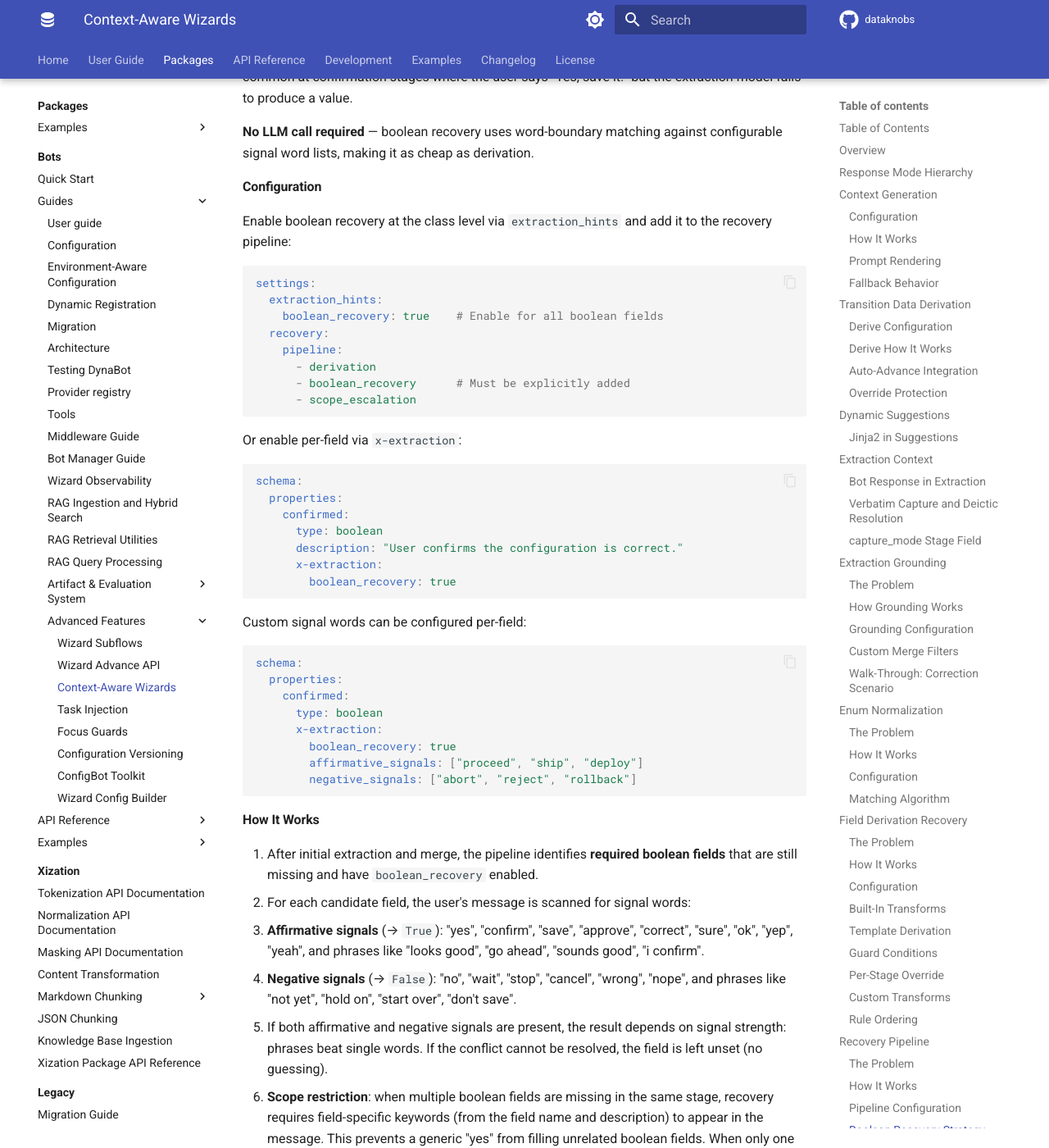
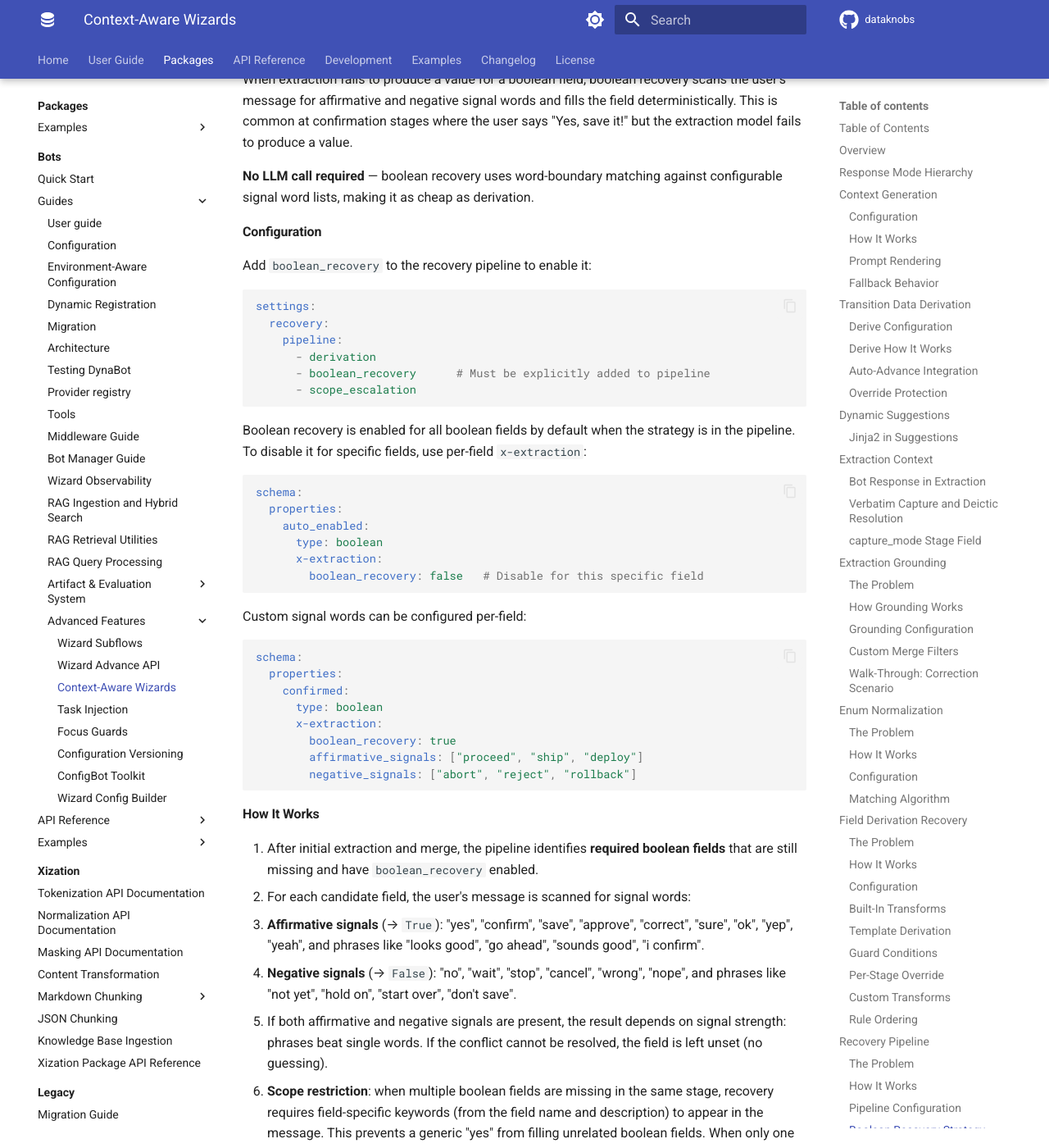
Before and after one commit to KBS-Labs/dataknobs, an MkDocs documentation site: the page built from docs/packages/bots/guides/context-aware-wizards.md, in a window 1280 px wide and 1400 px high, scrolled down 23788 px. Shown: the whole window at 82% size. Built offline with MkDocs 1.6.1 and Material for MkDocs 9.7.7, drawn with Linux system fonts in a browser that asks for light colours; comment, search, counter and statistics services are not loaded; some of the changed text lies outside the part shown.

Commit message:
fixed post-PR code review issues

````diff
--- a/docs/packages/bots/guides/context-aware-wizards.md
+++ b/docs/packages/bots/guides/context-aware-wizards.md
@@ -425,7 +425,7 @@ schema:
 | `normalize` | `true` / `false` | Override enum normalization for this field (see [Enum Normalization](#enum-normalization)) |
 | `normalize_threshold` | `float` | Per-field token overlap threshold for fuzzy enum matching (default `0.7`) |
 | `reject_unmatched` | `true` / `false` | Override enum reject behavior for this field (default `true`; see [Enum Normalization](#enum-normalization)) |
-| `boolean_recovery` | `true` / `false` | Enable signal-word recovery for this boolean field (default `false`; see [Boolean Recovery Strategy](#boolean-recovery-strategy)) |
+| `boolean_recovery` | `true` / `false` | Enable/disable signal-word recovery for this boolean field (default `true` when strategy is in pipeline; see [Boolean Recovery Strategy](#boolean-recovery-strategy)) |
 | `affirmative_signals` | `list[str]` | Override default affirmative signal words for boolean recovery |
 | `affirmative_phrases` | `list[str]` | Override default affirmative multi-word phrases for boolean recovery |
 | `negative_signals` | `list[str]` | Override default negative signal words for boolean recovery |
@@ -764,29 +764,26 @@ When extraction fails to produce a value for a boolean field, boolean recovery s
 
 #### Configuration
 
-Enable boolean recovery at the class level via `extraction_hints` and add it to the recovery pipeline:
+Add `boolean_recovery` to the recovery pipeline to enable it:
 
 ```yaml
 settings:
-  extraction_hints:
-    boolean_recovery: true    # Enable for all boolean fields
   recovery:
     pipeline:
       - derivation
-      - boolean_recovery      # Must be explicitly added
+      - boolean_recovery      # Must be explicitly added to pipeline
       - scope_escalation
 ```
 
-Or enable per-field via `x-extraction`:
+Boolean recovery is enabled for all boolean fields by default when the strategy is in the pipeline. To disable it for specific fields, use per-field `x-extraction`:
 
 ```yaml
 schema:
   properties:
-    confirmed:
+    auto_enabled:
       type: boolean
-      description: "User confirms the configuration is correct."
       x-extraction:
-        boolean_recovery: true
+        boolean_recovery: false   # Disable for this specific field
 ```
 
 Custom signal words can be configured per-field:
@@ -813,7 +810,7 @@ schema:
 
 | Setting | Type | Default | Description |
 |---------|------|---------|-------------|
-| `extraction_hints.boolean_recovery` | bool | `false` | Enable boolean recovery for all boolean fields |
+| `extraction_hints.boolean_recovery` | bool | `true` | Enable boolean recovery for all boolean fields (only active when strategy is in pipeline) |
 | `x-extraction.boolean_recovery` | bool | inherits class | Per-field override |
 | `x-extraction.affirmative_signals` | list[str] | built-in set | Override affirmative signal words |
 | `x-extraction.affirmative_phrases` | list[str] | built-in set | Override affirmative phrases |
````
Also changed, not shown: docs/packages/bots/guides/wizard-config-builder.md (+1 -1 lines), packages/bots/docs/CONTEXT_AWARE_WIZARDS.md (+7 -10 lines), packages/bots/docs/WIZARD_CONFIG_BUILDER.md (+1 -1 lines), 3 other files.
